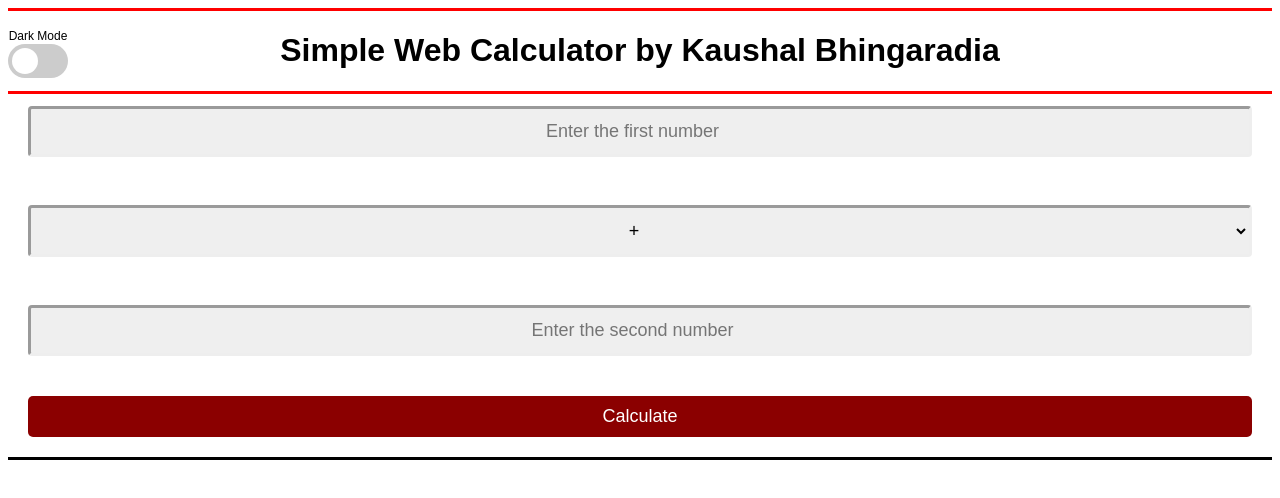
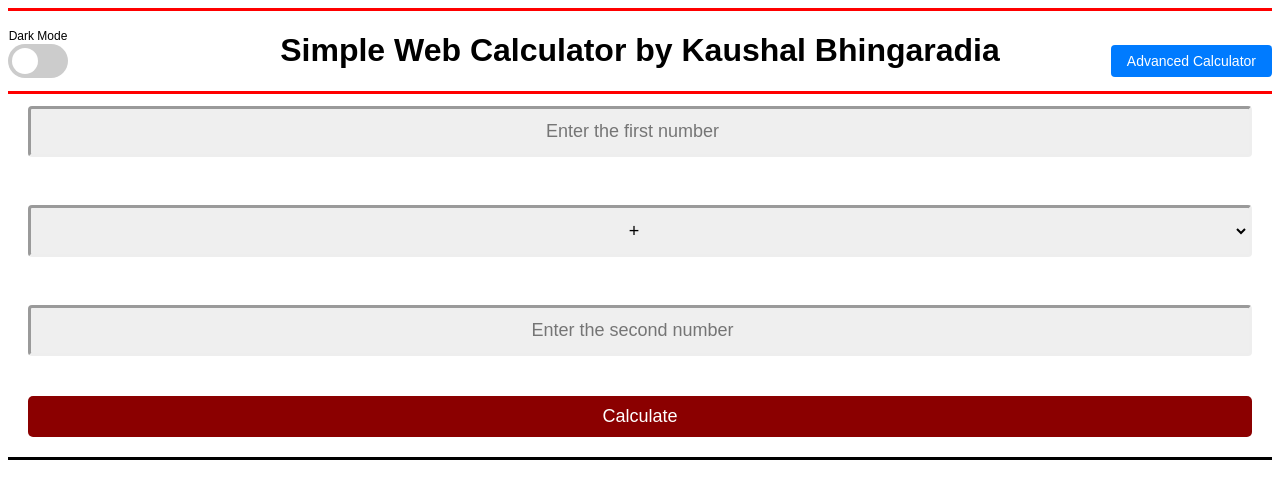
Before and after one commit to AbdulDevHub/UTM-Student-Portal, a plain HTML site: page calculator_index.html in a window 1280 px wide. Drawn offline with nearby package versions, Linux system fonts and the light colour scheme.

Commit message:
Added desmos option for advanced calculator

```diff
--- a/calculator_index.html
+++ b/calculator_index.html
@@ -27,7 +27,7 @@
         .dark {
           background: #333333;
         }
-        .dark .MainTitle, .dark .result, .dark #input_a, .dark #input_b, .dark #operators, .dark #dark_mode_text { /* Change text color for dark mode */
+        .dark .MainTitle, .dark .result, .dark #input_a, .dark #input_b, .dark #operators, .dark #dark_mode_text, .dark #advanced_calc_button { /* Change text color for dark mode */
             color: white;
         }
         .Container{
@@ -68,13 +68,13 @@
             transition: transform 0.5s, box-shadow .3s;
         }
 
-        #input_a:hover, #input_b:hover, #operators:hover, #submit_calculation:hover, .slider:hover {
+        #input_a:hover, #input_b:hover, #operators:hover, #submit_calculation:hover, #advanced_calc_button:hover, .slider:hover {
             transform: translateY(-10px);
             transition: transform 0.5s, box-shadow .3s;
             box-shadow: 0 0 4px 8px #eb0404;
         }
 
-        #submit_calculation:hover {
+        #submit_calculation:hover{
             transition: transform 0.5s, box-shadow .5s;
             transform: translateY(-10px);
             box-shadow: 0 0 4px 8px #04ea04;
@@ -174,6 +174,9 @@
         .DarkMode{
             text-align:left;
             margin-top:-50px;
+            display: flex;
+            align-items: center;
+            justify-content: space-between;
         }
         #dark_mode_text{
             margin-top:-15px;
@@ -252,6 +255,23 @@
             background-color: #555; /* Darker background for inputs and operator dropdown */
             color: white; /* White text color for better readability */
         }
+
+        /* Advanced Calculator Button */
+        #advanced_calc_button {
+            font-family: AirbusDisp, sans-serif;
+            font-size: 14px;
+            background-color: #007bff;
+            color: white;
+            padding: 8px 16px;
+            border: none;
+            border-radius: 4px;
+            cursor: pointer;
+            transition: background-color 300ms;
+        }
+
+        #advanced_calc_button:hover {
+            background-color: #0056b3;
+        }
     </style>
 </head>
 <body>
@@ -262,6 +282,7 @@
           <input id="dark_mode" type="checkbox">
           <span class="slider round"></span>
         </label>
+        <button id="advanced_calc_button" onclick="window.location.href='https://www.desmos.com/scientific';">Advanced Calculator</button>
     </div>
 
     <div class="Container">
```
